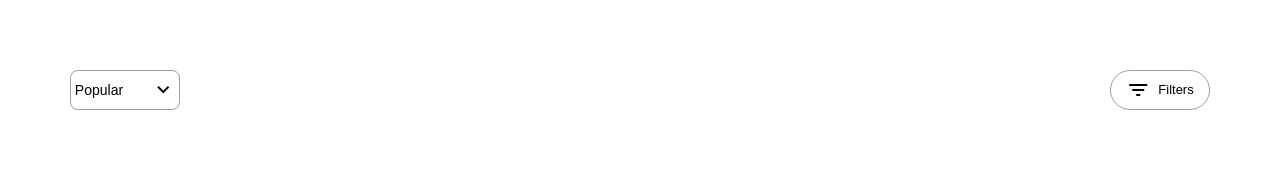
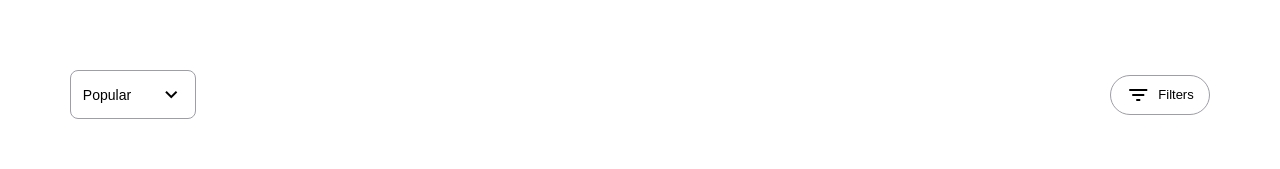
Before and after one commit to AleksGit123/homework-11, a plain HTML site: page index.html in a window 1280 px wide. Shown: the top 169 px of the page. Drawn offline with nearby package versions, Linux system fonts and the light colour scheme.

Commit message:
little changes

```diff
--- a/css/style.css
+++ b/css/style.css
@@ -4,18 +4,20 @@
     width: min(100%, 1440px);
     margin: auto;
     padding: 70px;
+
 }
 
 /* header */
 .index-header {
     display: flex;
     justify-content: space-between;
+    align-items: center;
 }
 
 .popular {
     display: flex;
-    width: 110px;
-    height: 40px;
+    width: 126px;
+    height: 49px;
     align-items: center;
     justify-content: center;
     background-color: #FFFFFF;
```
